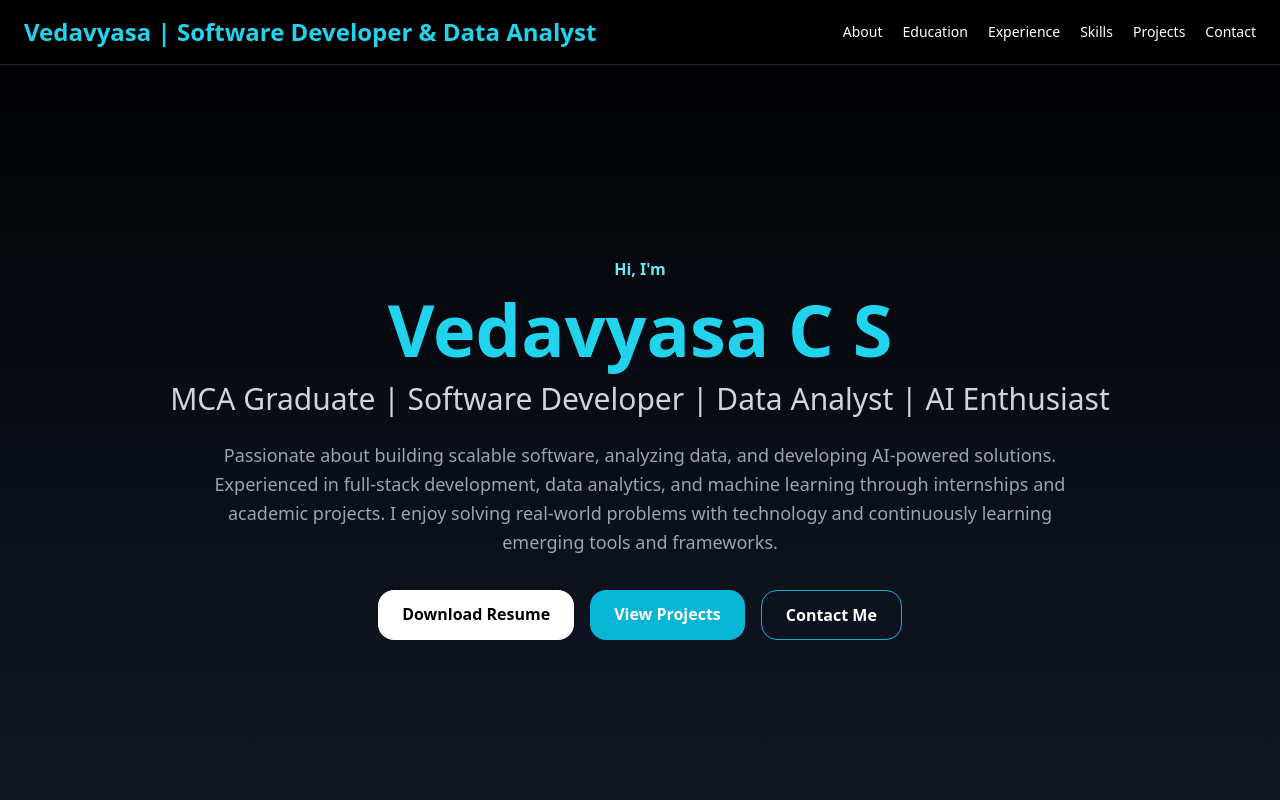
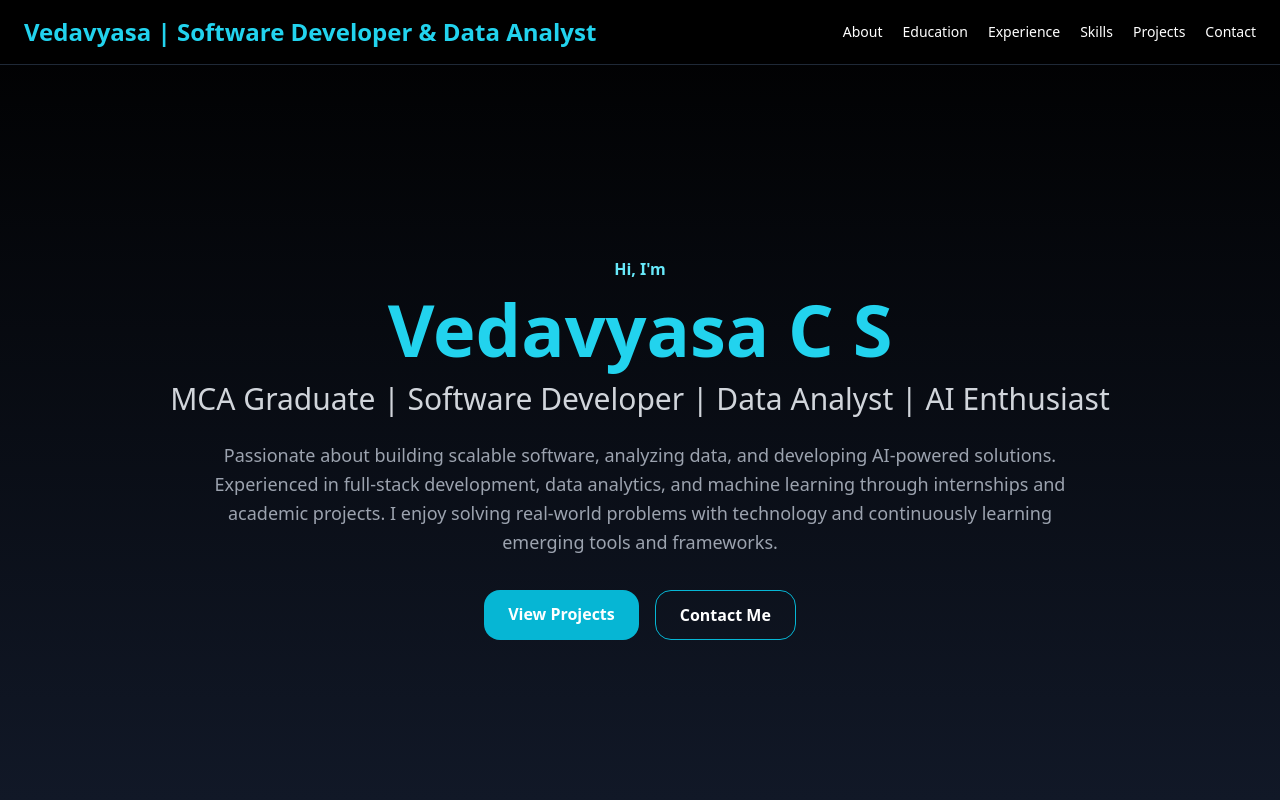
Before and after one commit to csvedavyasa2003-dot/Vedavyasa_portfolio, a React (Create React App) app: page / in a window 1280 px wide. Shown: the top 800 px of the page. Built offline with nearby package versions, Linux system fonts and the light colour scheme.

Commit message:
Fix project GitHub links and remove resume button

```diff
--- a/src/App.js
+++ b/src/App.js
@@ -86,21 +86,21 @@ export default function App() {
       title: 'AI-Enabled Healthcare Symptom & Medication Analysis',
       desc: 'Developed an AI-powered healthcare platform using React.js, Django, and Retrieval-Augmented Generation (RAG) for contextual symptom analysis and medication guidance.',
       stack: 'React.js - Django - Python - MySQL - Gemini API - RAG',
-      github: 'https://github.com/yourgithub/healthcare-project',
+      github: '',
       live: '',
     },
     {
       title: 'Small Business Invoice & Billing Portal',
       desc: 'Developed a billing management system with invoice generation, customer management, and payment tracking.',
       stack: 'React.js - PHP - MySQL',
-      github: 'https://github.com/yourgithub/billing-portal',
+      github: '',
       live: '',
     },
     {
       title: 'IPL Match Predictor',
       desc: 'Built a machine learning application that predicts IPL match outcomes using historical cricket datasets.',
       stack: 'Python - Scikit-learn - Streamlit',
-      github: 'https://github.com/yourgithub/ipl-predictor',
+      github: '',
       live: 'https://ipl-predictor-2026-mkxzjdayvsou5mfva5jfau.streamlit.app/',
     },
     {
@@ -161,9 +161,6 @@ export default function App() {
         </p>
 
         <div className="mt-8 flex gap-4 flex-wrap justify-center">
-          <a href="certifications/Vedavyasa_1DS24MC113.pdf" download className="px-6 py-3 rounded-2xl bg-white text-black font-semibold hover:bg-gray-300 transition">
-            Download Resume
-          </a>
           <a href="#projects" className="px-6 py-3 rounded-2xl bg-cyan-500 hover:bg-cyan-600 transition font-semibold">
             View Projects
           </a>
```
